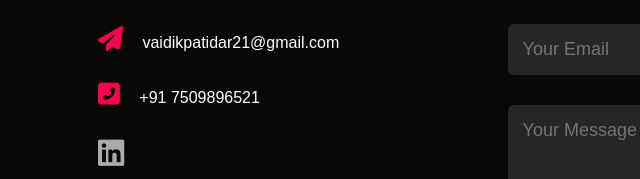
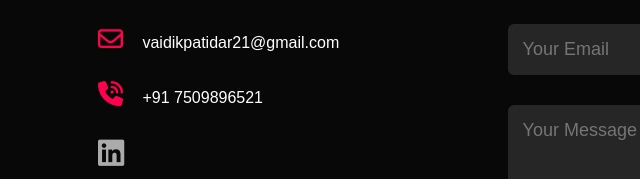
Before and after one commit to vaidik2145/vaidik.tech, a plain HTML site: page index.html in a window 1280 px wide. Shown: the part 2827-3006 px from the top of the page, 30-670 px from the left. Drawn offline with Linux system fonts and the light colour scheme.

Commit message:
Update index.html

```diff
--- a/index.html
+++ b/index.html
@@ -137,8 +137,8 @@
         <div class="row">
             <div class="contact-left">
                 <h1 class="sub-title">Contact Me</h1>
-                <p><i class="fas fa-paper-plane"></i> vaidikpatidar21@gmail.com</p>
-                <p><i class="fas fa-phone-square-alt"></i> +91 7509896521</p>
+                <p><i class="fa-regular fa-envelope"></i> vaidikpatidar21@gmail.com</p>
+                <p><i class="fa-solid fa-phone-volume"></i> +91 7509896521</p>
                 <div class="social-icons">
 
                     <a href="https://linkedin.com/in/vaidik-patidar/"><i class="fa-brands fa-linkedin"></i></a>
```
